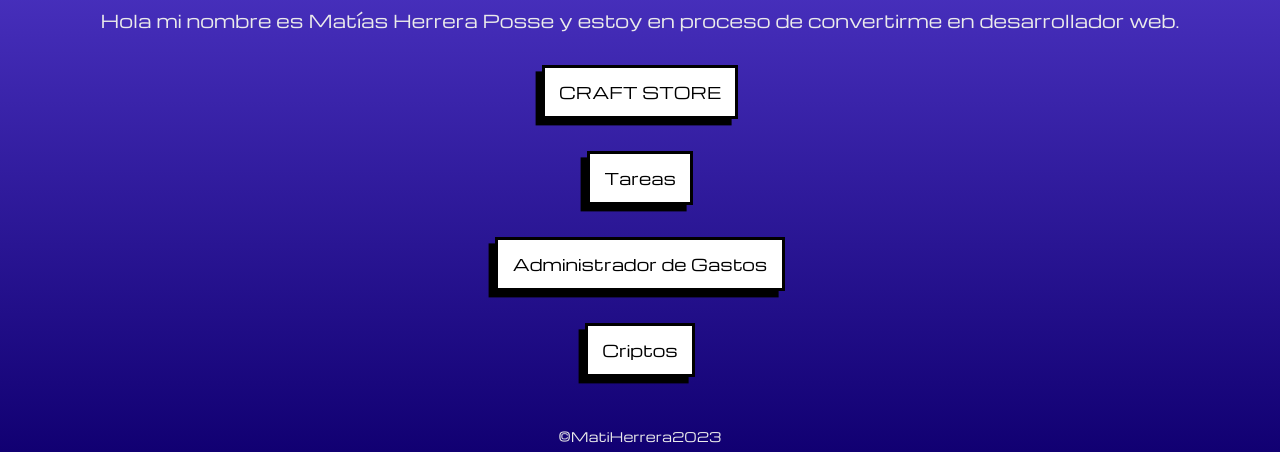
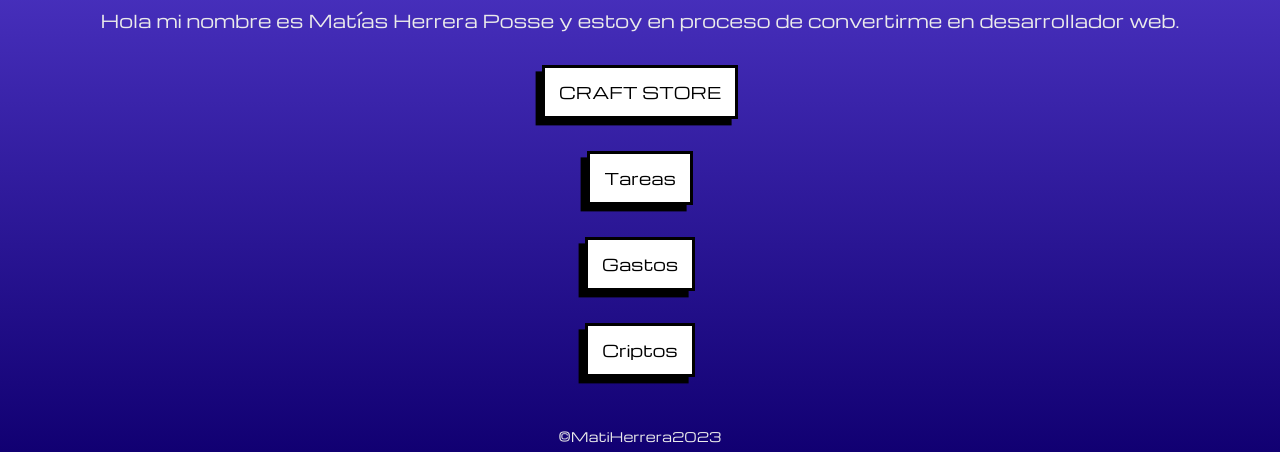
Before and after one commit to linksmati/linksmati.github.io, a plain HTML site: page index.html in a window 1280 px wide. Shown: the part 380-832 px from the top of the page. Drawn offline with nearby package versions, Linux system fonts and the light colour scheme.

Commit message:
le saque la palabra administracion al enlace gastos

```diff
--- a/index.html
+++ b/index.html
@@ -52,7 +52,7 @@
             <ul>
                 <li class="btn"> <a target="_blank" href="https://tiendadecalcos.firebaseapp.com/">CRAFT STORE</a> </li>
                 <li class="btn"> <a target="_blank" href="/Recordatorio de Ideas/index.html">Tareas</a> </li>
-                <li class="btn"> <a target="_blank" href="/Administrador de Gastos/index.html">Administrador de Gastos</a> </li>
+                <li class="btn"> <a target="_blank" href="/Administrador de Gastos/index.html">Gastos</a> </li>
                 <li class="btn"> <a target="_blank" href="/Cotizador Criptomonedas/index.html">Criptos</a></li>
             </ul>
         </section>
```
